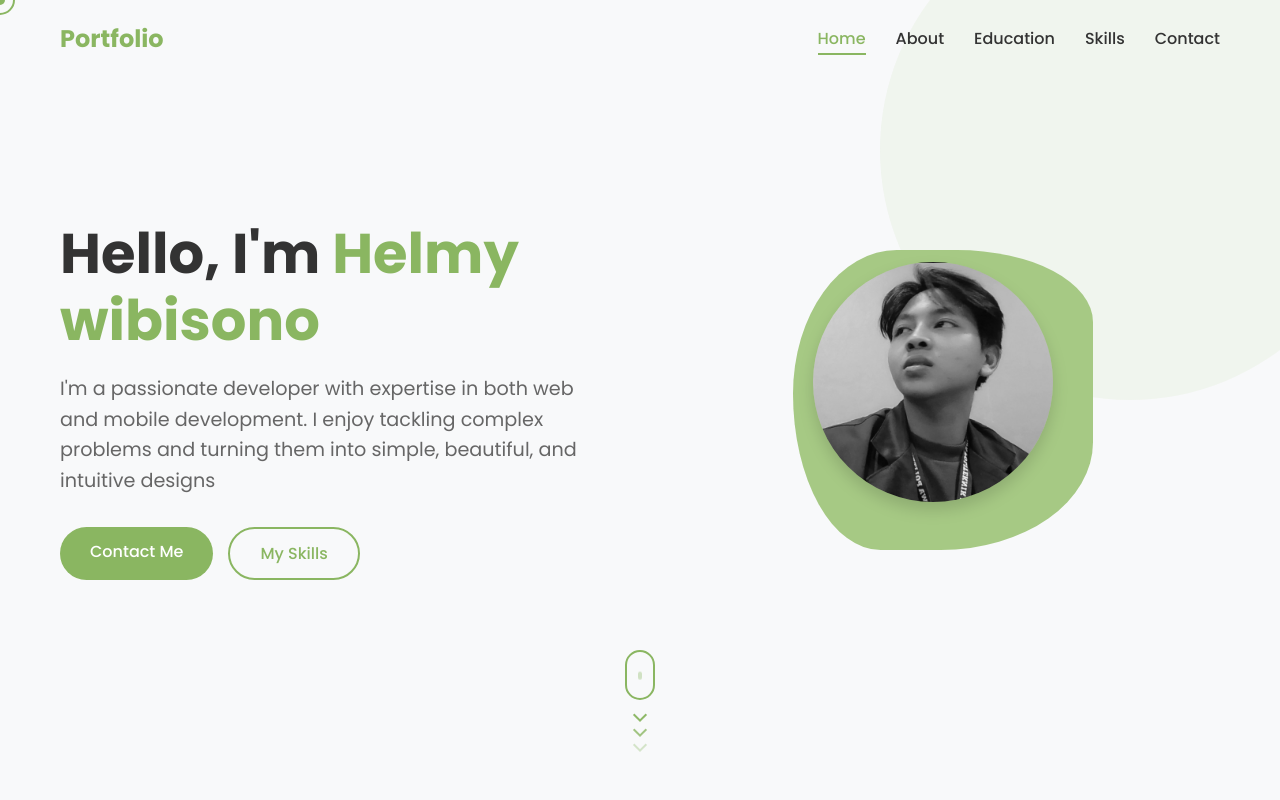
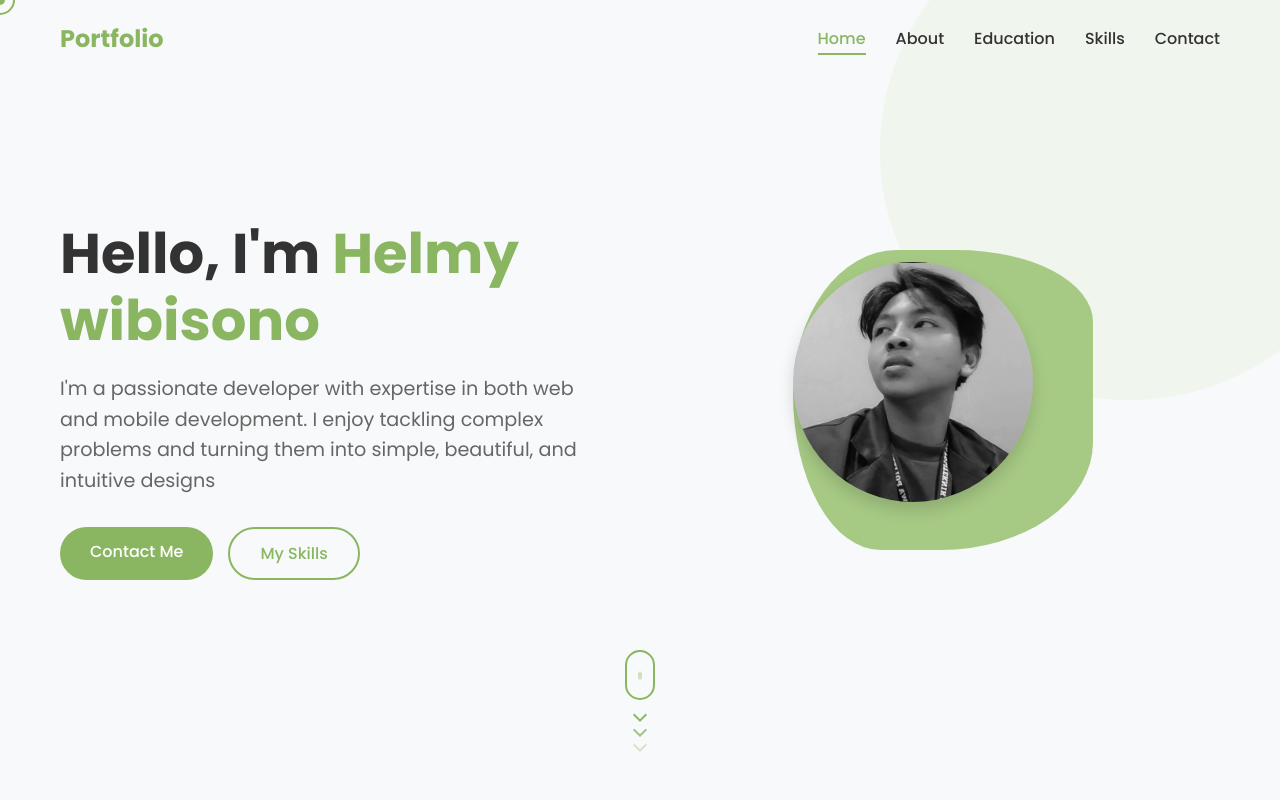
Before and after one commit to icemtcha/porto, a plain HTML site: page index.html in a window 1280 px wide. Shown: the top 800 px of the page. Drawn offline with Linux system fonts and the light colour scheme.

Commit message:
Update styles.css

```diff
--- a/styles.css
+++ b/styles.css
@@ -301,11 +301,11 @@ header .container {
     box-shadow: 0 8px 16px rgba(0, 0, 0, 0.15);
     transition: transform 0.3s ease, box-shadow 0.3s ease, filter 0.3s ease;
     filter: grayscale(100%);
-    transform: translateX(20px); /* geser ke kanan */
+
 }
 
 .image:hover {
-    transform: translateX(20px) scale(1.05); /* tetap geser saat hover */
+
     box-shadow: 0 12px 20px rgba(0, 0, 0, 0.25);
     filter: grayscale(0%);
 }
```
